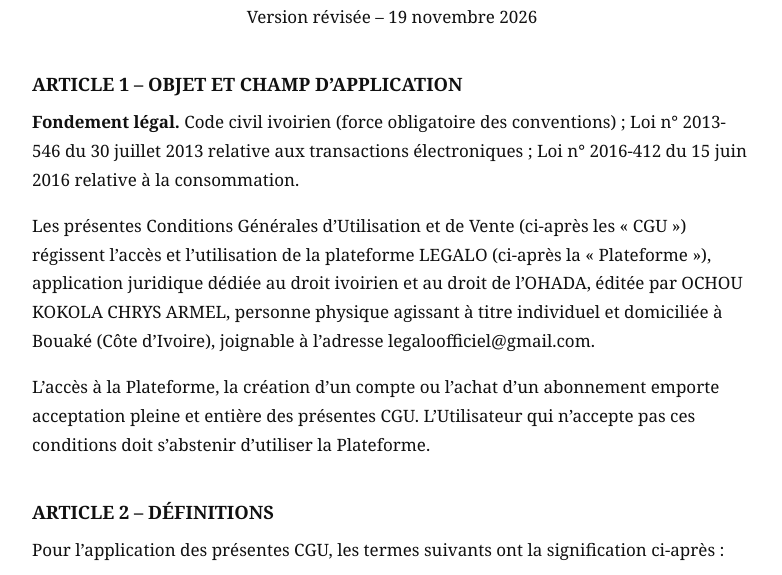
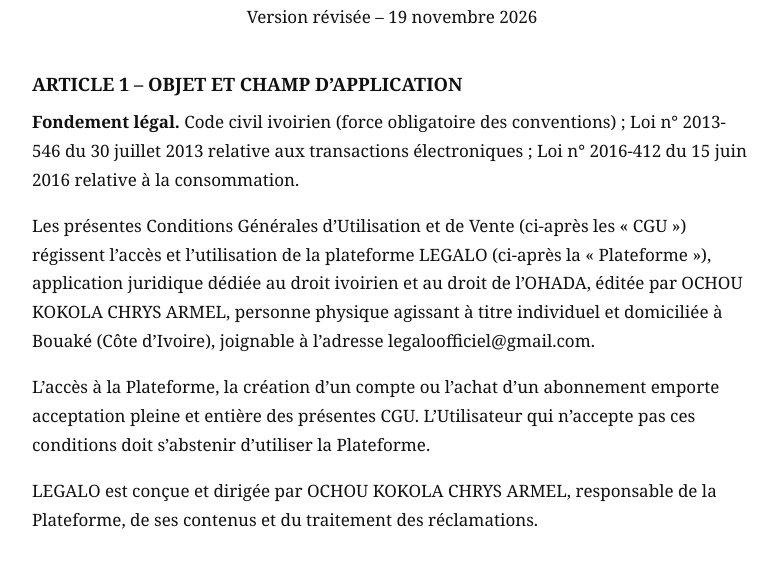
Before and after one commit to CHRYSARMELOCHOU/legalo-legal, a plain HTML site: page cgu.html in a window 1280 px wide. Shown: the part 141-716 px from the top of the page, without its empty margins (248-1030 px from the left). Drawn offline with Linux system fonts and the light colour scheme.

Commit message:
CGU/confidentialité : mention du responsable de la plateforme et des réclamations
Co-Authored-By: Claude Sonnet 5.5 <noreply@anthropic.com>
Claude-Session: https://claude.ai/code/session_01GBERPCUaQ7yL7SWnhCUwRw

```diff
--- a/cgu.html
+++ b/cgu.html
@@ -32,6 +32,7 @@ a{color:inherit}
 <p><b>Fondement légal.</b> Code civil ivoirien (force obligatoire des conventions) ; Loi n° 2013-546 du 30 juillet 2013 relative aux transactions électroniques ; Loi n° 2016-412 du 15 juin 2016 relative à la consommation.</p>
 <p>Les présentes Conditions Générales d’Utilisation et de Vente (ci-après les « CGU ») régissent l’accès et l’utilisation de la plateforme LEGALO (ci-après la « Plateforme »), application juridique dédiée au droit ivoirien et au droit de l’OHADA, éditée par OCHOU KOKOLA CHRYS ARMEL, personne physique agissant à titre individuel et domiciliée à Bouaké (Côte d’Ivoire), joignable à l’adresse legaloofficiel@gmail.com.</p>
 <p>L’accès à la Plateforme, la création d’un compte ou l’achat d’un abonnement emporte acceptation pleine et entière des présentes CGU. L’Utilisateur qui n’accepte pas ces conditions doit s’abstenir d’utiliser la Plateforme.</p>
+<p>LEGALO est conçue et dirigée par OCHOU KOKOLA CHRYS ARMEL, responsable de la Plateforme, de ses contenus et du traitement des réclamations.</p>
 <h2>ARTICLE 2 – DÉFINITIONS</h2>
 <p>Pour l’application des présentes CGU, les termes suivants ont la signification ci-après :</p>
 <ul>
```
Also changed, not shown: confidentialite.html (+1 -0 lines).
